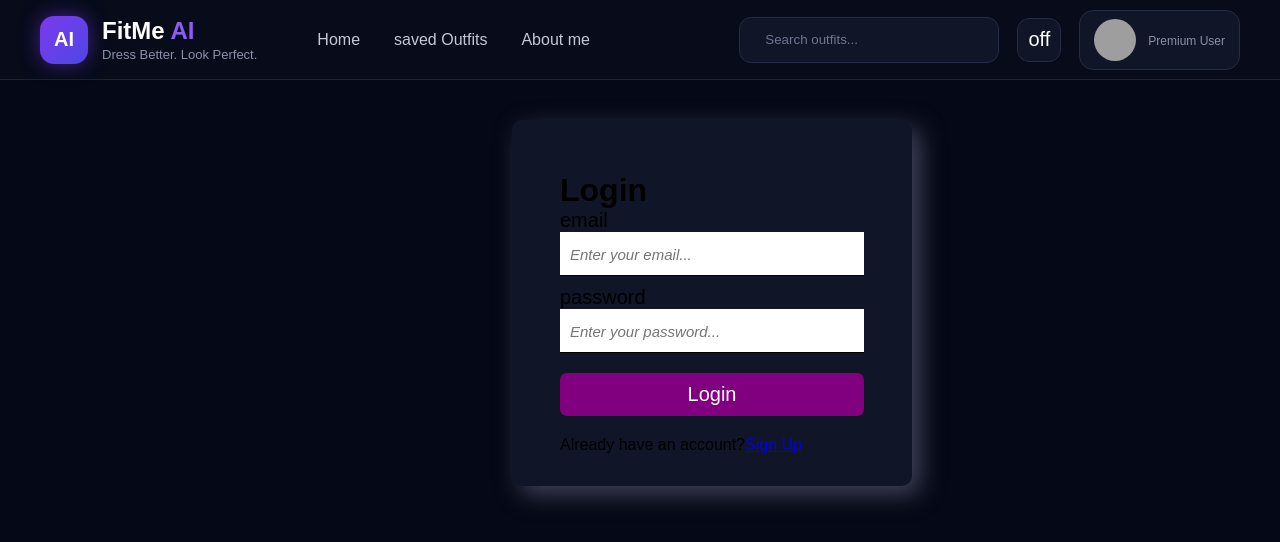
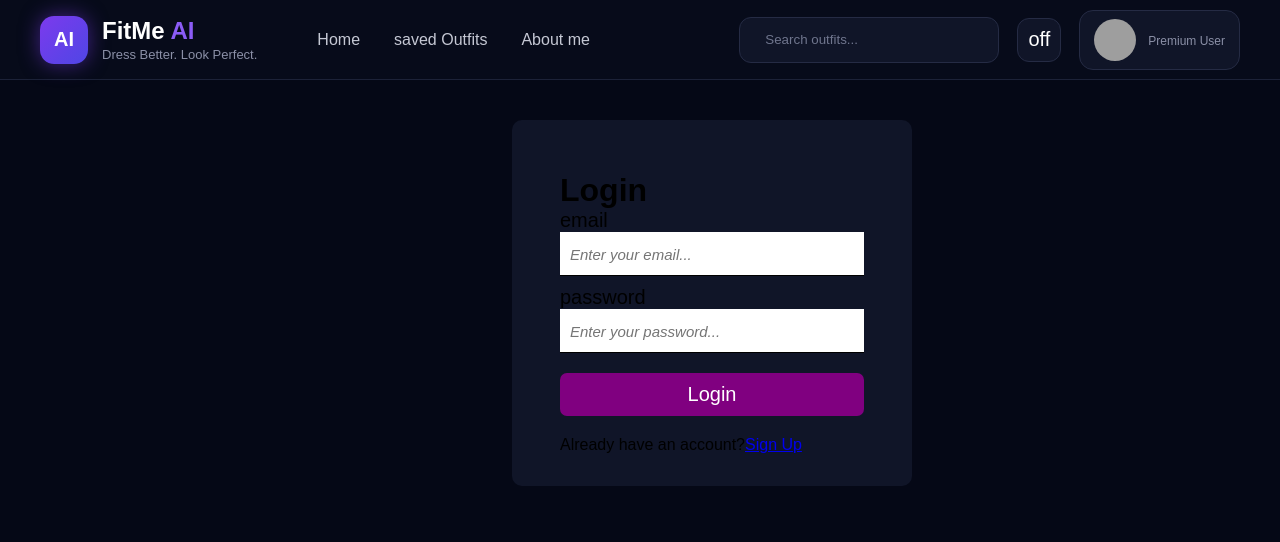
Before and after one commit to HARMAN1984-47/FitMe, a React app: page /login in a window 1280 px wide. Shown: the top 542 px of the page. Built offline with nearby package versions, Linux system fonts and the light colour scheme; grey boxes are pictures that could not be loaded; the HTML template or start-up script is replaced by a standard one.

Commit message:
fixed the login or signup css

```diff
--- a/src/SignUp.css
+++ b/src/SignUp.css
@@ -9,7 +9,6 @@ label {
   padding: 32px 48px;
   border-radius: 10px;
   max-width: 400px;
-  box-shadow: 8px 8px 24px 0px rgba(66, 68, 90, 1);
 }
 
 .container > h1 {
```
